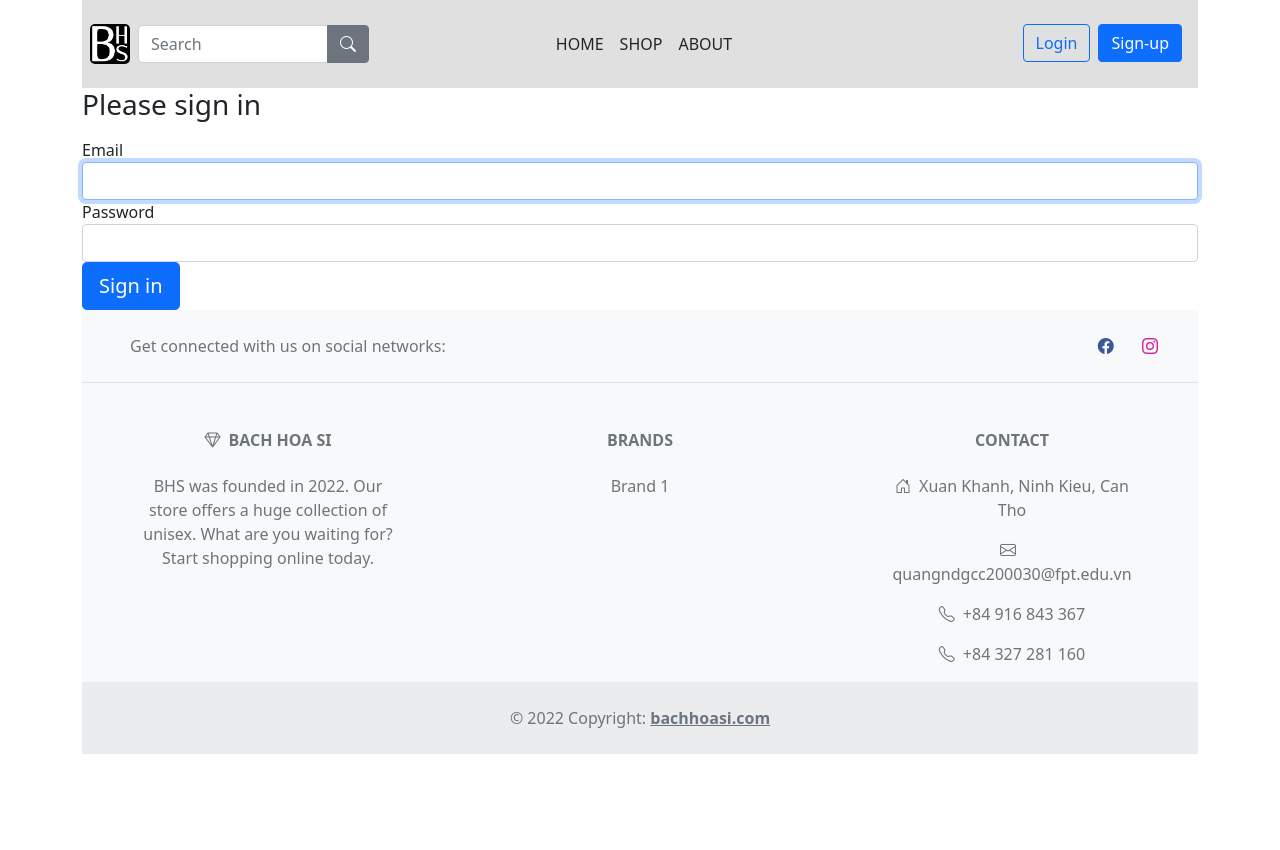
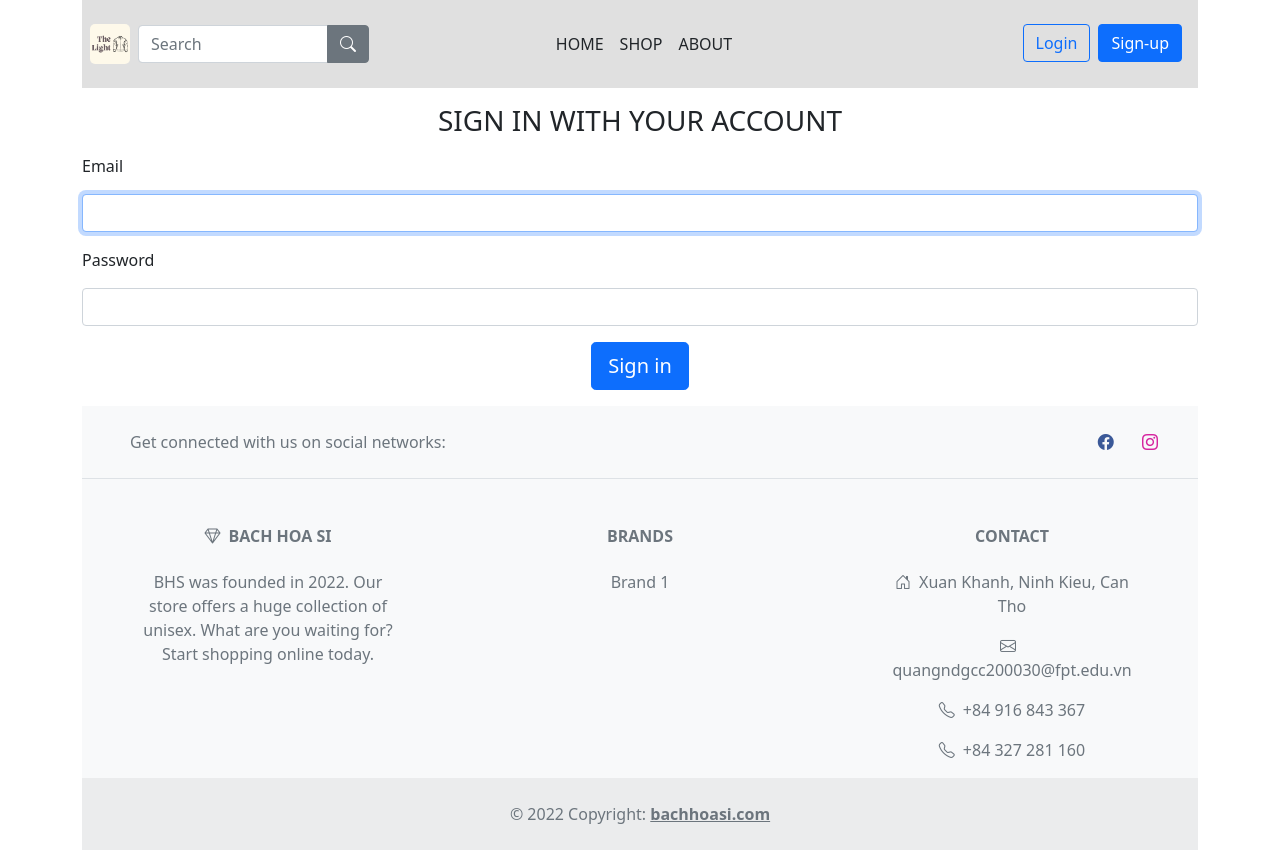
Before and after one commit to TheLightWebProject/TheLightStore, a Symfony app: template templates/security/login.html.twig in a window 1280 px wide. Before the commit the page ends 754 px from the top, so only its background shows below. Run offline with Twig, Linux system fonts and the light colour scheme; the template is opened without the code that fills it, so the values that code supplies are empty; some libraries are stand-ins or nearby versions; some web fonts are replaced.

Commit message:
Update Button

```diff
--- a/composer.json
+++ b/composer.json
@@ -19,7 +19,7 @@
         "symfony/maker-bundle": "^1.43",
         "symfony/mime": "5.4.*",
         "symfony/proxy-manager-bridge": "5.4.*",
-        "symfony/runtime": "5.4.*",
+        "symfony/runtime": "^5.4",
         "symfony/security-bundle": "5.4.*",
         "symfony/security-csrf": "5.4.*",
         "symfony/twig-bundle": "5.4.*",
--- a/public/css/style.css
+++ b/public/css/style.css
@@ -6,6 +6,11 @@
 
 .mt-50 {
   margin-top: 50px
+}
+
+/*navigation*/
+#navigation li a{
+  color: orange;
 }
 
 /*product of shop*/
--- a/templates/base.html.twig
+++ b/templates/base.html.twig
@@ -30,7 +30,7 @@
 			<div class="container">
 				<header class="d-flex flex-wrap text-center justify-content-md-between py-4" style="background-color: #E0E0E0;">
 					<div class="col-xl-3 col-lg-3 col-md-3 col-12 ms-lg-2 ms-md-2 d-flex justify-content-center text-dark align-items-center">
-						<img title="Bach Hoa Si" onclick="location.href='{{ path('index') }}'" src="../Image/BHS.png" height="40" width="40" class="me-2" style="border-radius: 5px" role="button"/>
+						<img title="Bach Hoa Si" onclick="location.href='{{ path('index') }}'" src="../Image/TL.png" height="40" width="40" class="me-2" style="border-radius: 5px" role="button"/>
 						<form class="d-flex input-group w-auto" method="POST" action="?page=shop">
 							<input name="txtSearch" type="search" class="form-control" placeholder="Search" aria-label="Search" aria-describedby="search-addon"/>
 							<button class="btn btn-secondary searching" type="submit" name="btnSearch">
--- a/templates/registration/moreinfo.html.twig
+++ b/templates/registration/moreinfo.html.twig
@@ -4,10 +4,12 @@
 {% endblock %}
 
 {% block body %}
-	<h1>More Information</h1>
+	<h1 class="text-center mt-3">More Information</h1>
 	{{ form_start(form_Cus) }}
 	{{ form_widget(form_Cus) }}
-	<input type="submit" value="OK">
+	<div class="text-center">
+		<input class="btn btn-primary my-3" type="submit" value="Confirm">
+	</div>
 	{{ form_end(form_Cus) }}
 
 {% endblock %}
--- a/templates/security/login.html.twig
+++ b/templates/security/login.html.twig
@@ -17,11 +17,11 @@
 			</div>
 		{% endif %}
 
-		<h1 class="h3 mb-3 font-weight-normal">Please sign in</h1>
+		<h1 class="h3 mb-3 mt-3 font-weight-normal text-center">SIGN IN WITH YOUR ACCOUNT</h1>
 		<label for="inputEmail">Email</label>
-		<input type="email" value="{{ last_username }}" name="email" id="inputEmail" class="form-control" autocomplete="email" required autofocus>
+		<input type="email" value="{{ last_username }}" name="email" id="inputEmail" class="form-control my-3" autocomplete="email" required autofocus>
 		<label for="inputPassword">Password</label>
-		<input type="password" name="password" id="inputPassword" class="form-control" autocomplete="current-password" required>
+		<input type="password" name="password" id="inputPassword" class="form-control my-3" autocomplete="current-password" required>
 
 		<input
 		type="hidden" name="_csrf_token" value="{{ csrf_token('authenticate') }}">
@@ -37,8 +37,10 @@
 				        </div>
 				    #}
 
-		<button class="btn btn-lg btn-primary" type="submit">
+		<div class="text-center">
+			<button class="btn btn-lg btn-primary mb-3" type="submit">
 				Sign in
 			</button>
+		</div>
 	</form>
 {% endblock %}
```
Also changed, not shown: templates/registration/index.html.twig (+4 -3 lines), public/Image/TL.png (added), 1 other file. Lines whose indentation alone changed are shown as unchanged.
